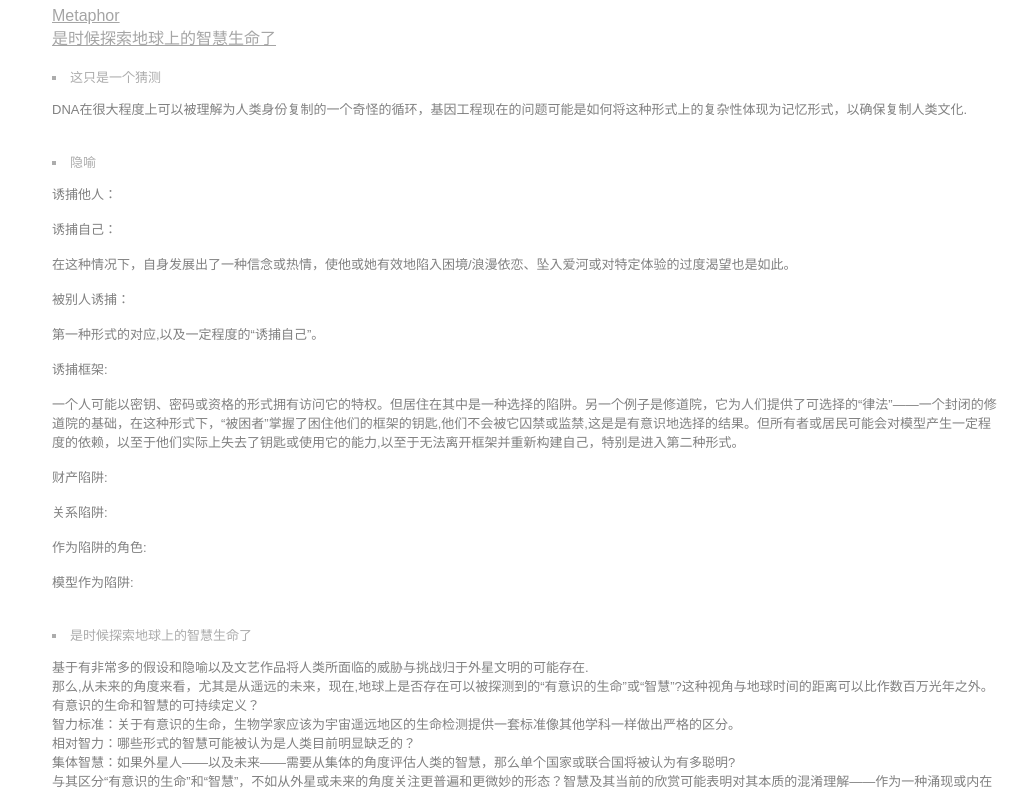
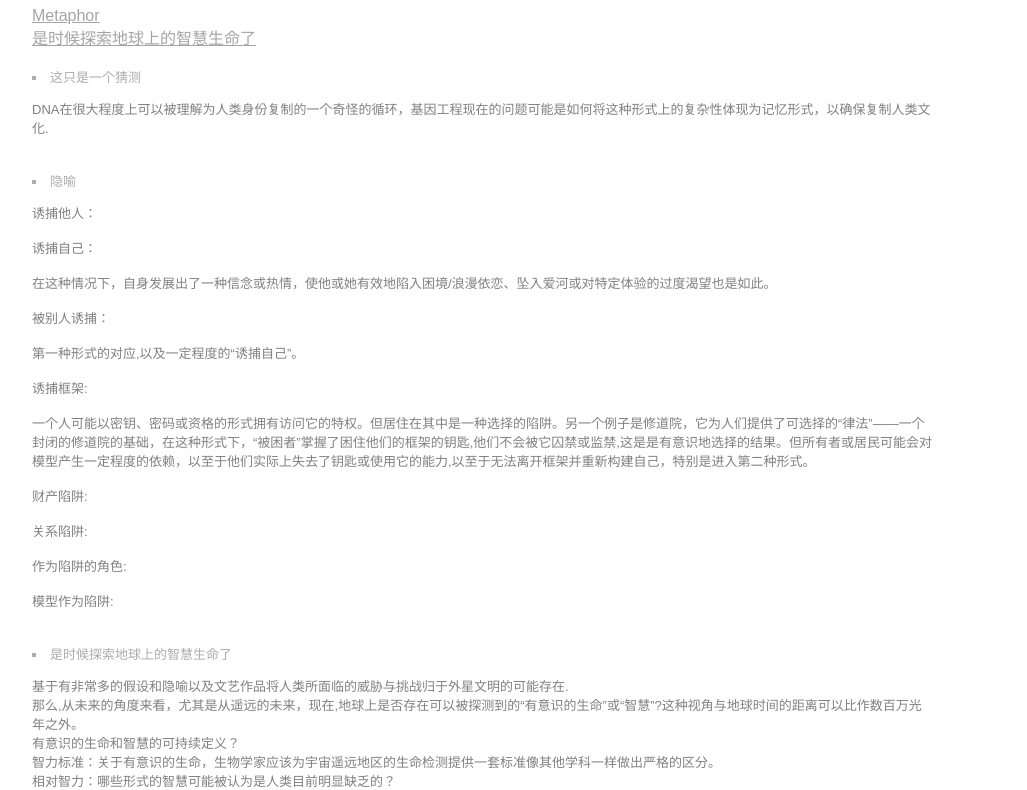
Before and after one commit to larbrechen/cya, a plain HTML site: page some.html in a window 1280 px wide. Shown: the part 100-890 px from the top of the page, without its empty margins (206-1233 px from the left). Drawn offline with Linux system fonts and the light colour scheme.

Commit message:
Update some.html

```diff
--- a/some.html
+++ b/some.html
@@ -8,15 +8,15 @@ h1
 {text-align: center;;
 color: #495251;font-weight: lighter;font-family:'STXihei',sans-serif}
 
-p{position:relative;margin-left:250px;color:  #acacac;font-size:18px;font-weight: lighter;}
+p{position:relative;margin-left:230px;color:  #acacac;font-size:18px;font-weight: lighter;}
 
-.marked{font-size:13px; width: 950px;margin-left:250px;}
+.marked{font-size:13px; width: 900px;margin-left:230px;}
 
-a{color:#a5a5a5;margin-left:250px;font-family:'STXihei',sans-serif;}
+a{color:#a5a5a5;margin-left:230px;font-family:'STXihei',sans-serif;}
 
 .j{color:#818181;}
 
-div{margin-left:250px;}
+div{margin-left:230px;}
 
 li{position:absolute;list-style-type: square;color:#acacac;}
 
```
